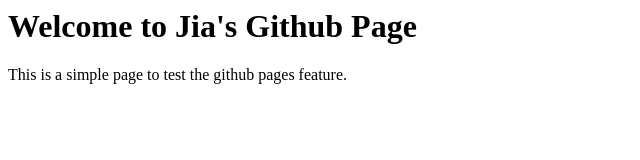
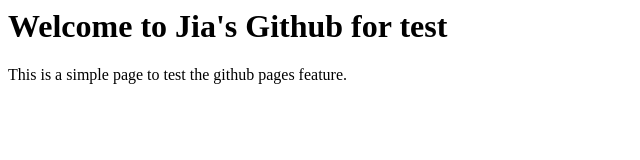
Before and after one commit to synoRiyan/jia-github-poc, a plain HTML site: page index.html in a window 1280 px wide. Shown: the whole page, without its empty margins (0-640 px from the left). Drawn offline with Linux system fonts and the light colour scheme.

```diff
--- a/index.html
+++ b/index.html
@@ -1,7 +1,7 @@
 <html>
     <title>Jia's Github Page</title>
     <body>
-        <h1>Welcome to Jia's Github Page</h1>
+        <h1>Welcome to Jia's Github for test</h1>
         <p>This is a simple page to test the github pages feature.</p>
     </body>
 
```
